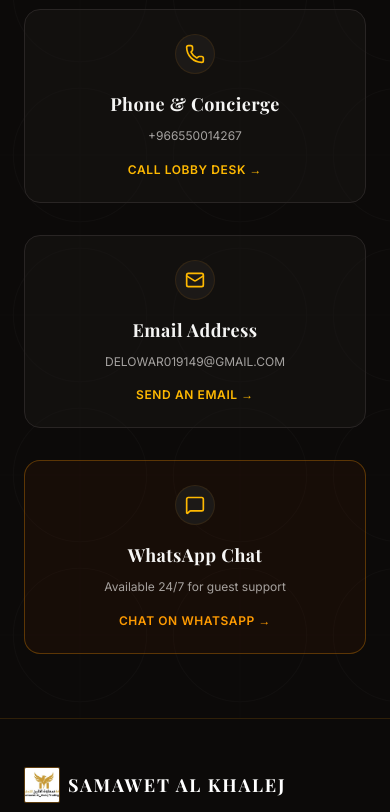
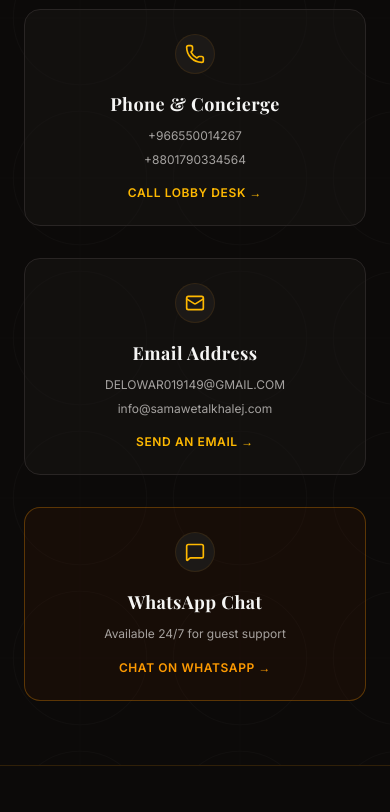
Before and after one commit to musab-90dsep-code/CELESTIA, a Next.js app: page / in a window 390 px wide. Shown: the part 7219-8031 px from the top of the page. Built offline with nearby package versions, Linux system fonts and the light colour scheme; no server answers; the database is empty; a web font is replaced by a local one.

Commit message:
Support multiple emails and phone numbers in contact card and admin panel

```diff
--- a/app/admin/page.tsx
+++ b/app/admin/page.tsx
@@ -16,8 +16,8 @@
     ownerEmail: 'DELOWAR019149@GMAIL.COM',
     techPartnerName: ' SAUDI BUSINESS  CONSULTANCY',
     techPartnerUrl: 'https://saudibusiness.info',
-    hotelPhone: '+966550014267',
-    hotelEmail: 'DELOWAR019149@GMAIL.COM',
+    hotelPhone: '+966550014267, +8801790334564',
+    hotelEmail: 'DELOWAR019149@GMAIL.COM, info@samawetalkhalej.com',
     hotelAddress: 'MAKKAH AL MAKARAMA SAUDI ARABIA',
     logoUrl: '',
     facebookUrl: '',
--- a/app/page.tsx
+++ b/app/page.tsx
@@ -37,8 +37,8 @@
     ownerEmail: 'DELOWAR019149@GMAIL.COM',
     techPartnerName: ' SAUDI BUSINESS  CONSULTANCY',
     techPartnerUrl: 'https://saudibusiness.info',
-    hotelPhone: '+966550014267',
-    hotelEmail: 'DELOWAR019149@GMAIL.COM',
+    hotelPhone: '+966550014267, +8801790334564',
+    hotelEmail: 'DELOWAR019149@GMAIL.COM, info@samawetalkhalej.com',
     hotelAddress: 'MAKKAH AL MAKARAMA SAUDI ARABIA',
     logoUrl: '',
     facebookUrl: '',
--- a/components/AdminPanel.tsx
+++ b/components/AdminPanel.tsx
@@ -585,12 +585,12 @@
                   </div>
                 </div>
                 <div>
-                  <label className="block text-xs uppercase font-bold text-stone-400 mb-2">Hotel Phone</label>
-                  <input type="text" value={formHotelPhone} onChange={(e) => setFormHotelPhone(e.target.value)} className="w-full py-2.5 px-4 bg-stone-950 border border-stone-800 rounded text-xs text-white focus:outline-none focus:border-amber-500" />
+                  <label className="block text-xs uppercase font-bold text-stone-400 mb-2">Hotel Phone <span className="text-[10px] text-stone-500 normal-case font-normal">(Comma-separated)</span></label>
+                  <input type="text" value={formHotelPhone} onChange={(e) => setFormHotelPhone(e.target.value)} className="w-full py-2.5 px-4 bg-stone-950 border border-stone-800 rounded text-xs text-white focus:outline-none focus:border-amber-500" placeholder="e.g. +966550014267, +8801790334564" />
                 </div>
                 <div>
-                  <label className="block text-xs uppercase font-bold text-stone-400 mb-2">Hotel Email</label>
-                  <input type="email" value={formHotelEmail} onChange={(e) => setFormHotelEmail(e.target.value)} className="w-full py-2.5 px-4 bg-stone-950 border border-stone-800 rounded text-xs text-white focus:outline-none focus:border-amber-500" />
+                  <label className="block text-xs uppercase font-bold text-stone-400 mb-2">Hotel Email <span className="text-[10px] text-stone-500 normal-case font-normal">(Comma-separated)</span></label>
+                  <input type="text" value={formHotelEmail} onChange={(e) => setFormHotelEmail(e.target.value)} className="w-full py-2.5 px-4 bg-stone-950 border border-stone-800 rounded text-xs text-white focus:outline-none focus:border-amber-500" placeholder="e.g. DELOWAR019149@GMAIL.COM, info@samawetalkhalej.com" />
                 </div>
                 <div>
                   <label className="block text-xs uppercase font-bold text-stone-400 mb-2">Facebook URL</label>
--- a/components/Contact.tsx
+++ b/components/Contact.tsx
@@ -11,6 +11,16 @@
 }
 
 export default function Contact({ isClassicDark, formData, setFormData, scrollTo, pageData }: ContactProps) {
+  const phones = (pageData?.hotelPhone || '+880 1790 334 564')
+    .split(/[,/;]/)
+    .map((p: string) => p.trim())
+    .filter(Boolean);
+
+  const emails = (pageData?.hotelEmail || 'concierge@celestiagrand.com')
+    .split(/[,/;]/)
+    .map((e: string) => e.trim())
+    .filter(Boolean);
+
   const contactDetails = [
     {
       icon: MapPin,
@@ -18,28 +28,32 @@
       content: pageData?.hotelAddress || '74 Oceanic Golden Boulevard, Sector 5, Dhaka 1212, Bangladesh',
       linkText: 'Open in Google Maps',
       linkUrl: `https://maps.google.com/?q=${encodeURIComponent(pageData?.hotelAddress || '74 Oceanic Golden Boulevard, Sector 5, Dhaka 1212, Bangladesh')}`,
+      type: 'location',
     },
     {
       icon: Phone,
       title: 'Phone & Concierge',
-      content: pageData?.hotelPhone || '+880 1790 334 564',
+      content: phones,
       linkText: 'Call lobby desk',
-      linkUrl: `tel:${(pageData?.hotelPhone || '+8801790334564').replace(/[^\d+]/g, '')}`,
+      linkUrl: `tel:${phones[0]?.replace(/[^\d+]/g, '') || ''}`,
+      type: 'phone',
     },
     {
       icon: Mail,
       title: 'Email Address',
-      content: pageData?.hotelEmail || 'concierge@celestiagrand.com',
+      content: emails,
       linkText: 'Send an email',
-      linkUrl: `mailto:${pageData?.hotelEmail || 'concierge@celestiagrand.com'}`,
+      linkUrl: `mailto:${emails[0] || ''}`,
+      type: 'email',
     },
     {
       icon: MessageSquare,
       title: 'WhatsApp Chat',
       content: 'Available 24/7 for guest support',
       linkText: 'Chat on WhatsApp',
-      linkUrl: `https://wa.me/${(pageData?.hotelPhone || '8801790334564').replace(/[^\d]/g, '')}?text=Hello%20Celestia%20Grand%20Concierge%2C%2520I%2520would%2520like%2520to%2520request%2520information.`,
+      linkUrl: `https://wa.me/${(phones[0] || '8801790334564').replace(/[^\d]/g, '')}?text=Hello%20Celestia%20Grand%20Concierge%2C%2520I%2520would%2520like%2520to%2520request%2520information.`,
       isHighlight: true,
+      type: 'whatsapp',
     },
   ];
 
@@ -104,10 +118,34 @@
                 </h3>
 
                 {/* Content */}
-                <p className={`text-xs sm:text-sm font-sans mb-4 leading-relaxed flex-grow opacity-75 ${isClassicDark ? 'text-stone-300' : 'text-stone-600'
+                <div className={`text-xs sm:text-sm font-sans mb-4 leading-relaxed flex-grow opacity-75 ${isClassicDark ? 'text-stone-300' : 'text-stone-600'
                   }`}>
-                  {detail.content}
-                </p>
+                  {Array.isArray(detail.content) ? (
+                    <div className="space-y-1">
+                      {detail.content.map((item, idx) => (
+                        <a
+                          key={idx}
+                          href={
+                            detail.type === 'phone'
+                              ? `tel:${item.replace(/[^\d+]/g, '')}`
+                              : detail.type === 'email'
+                              ? `mailto:${item}`
+                              : undefined
+                          }
+                          className={
+                            detail.type === 'phone' || detail.type === 'email'
+                              ? 'block hover:underline hover:text-amber-500 transition-colors'
+                              : 'block'
+                          }
+                        >
+                          {item}
+                        </a>
+                      ))}
+                    </div>
+                  ) : (
+                    <p>{detail.content}</p>
+                  )}
+                </div>
 
                 {/* Link Action */}
                 <a
```
